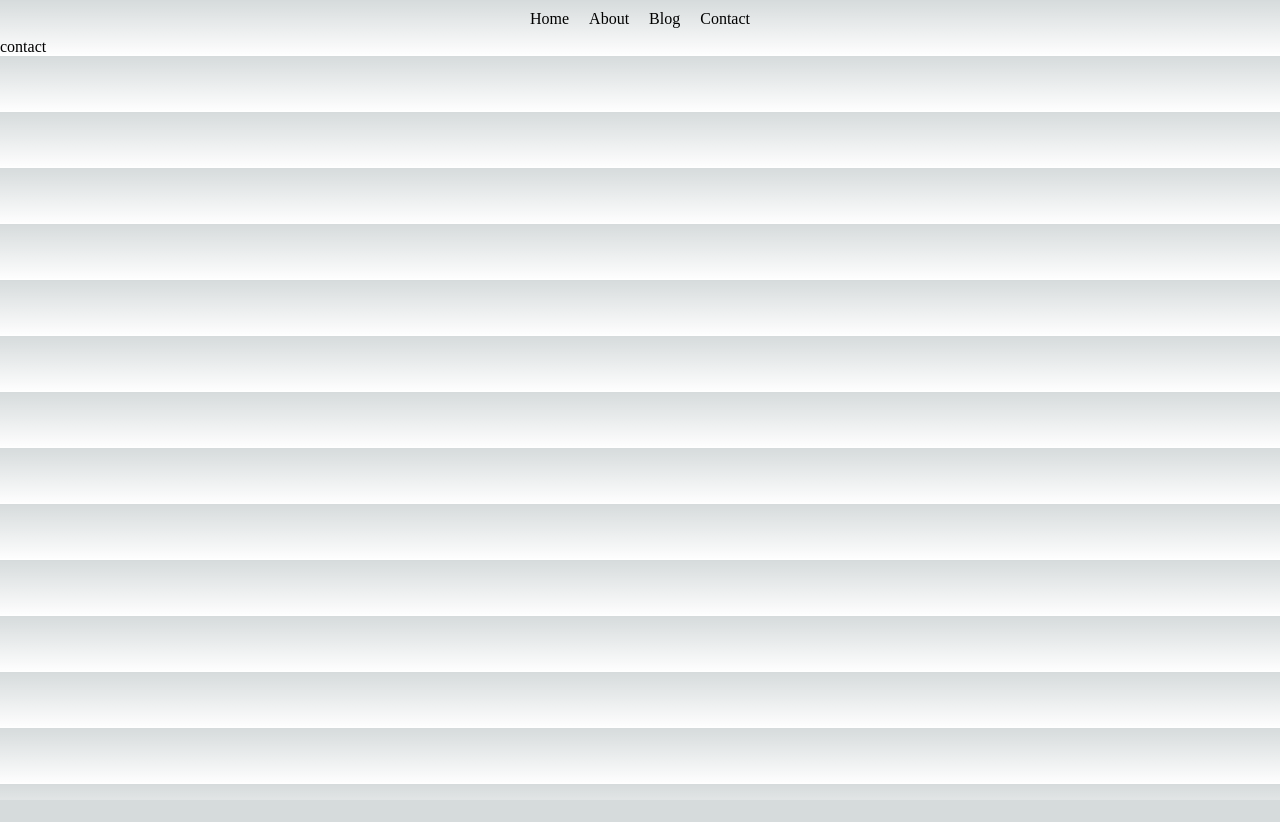
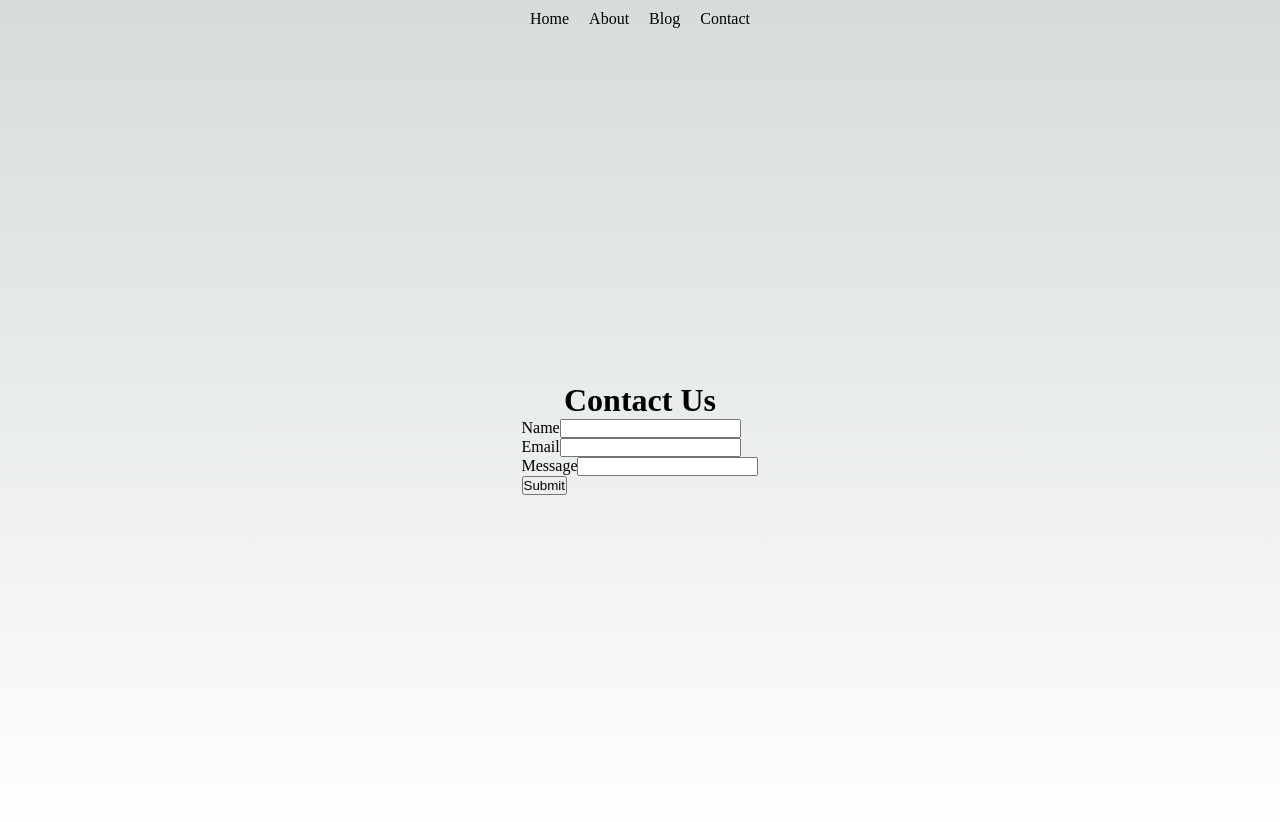
Before and after one commit to asimmaqsood57/Hunting-Coders-in-Next-Js, a Next.js app: page /contact in a window 1280 px wide. Shown: the top 822 px of the page. Before the commit the page ends 800 px from the top, so only its background shows below. Built offline with nearby package versions, Linux system fonts and the light colour scheme.

Commit message:
contact api is integrated

```diff
--- /dev/null
+++ b/contactData/4.json
@@ -0,0 +1 @@
+{"name":"Asim Maqsood","email":"asimmaqsood57@gmail.com","message":"this is essage"}
--- a/src/pages/contact.js
+++ b/src/pages/contact.js
@@ -1,7 +1,84 @@
-import React from "react";
+import React, { useState } from "react";
+import styles from "../styles/Contact.module.css";
 
 const Contact = () => {
-  return <div>contact</div>;
+  const handleSubmit = (e) => {
+    e.preventDefault();
+
+    const data = {
+      name,
+      email,
+      message,
+    };
+
+    fetch("http://localhost:3000/api/postContact", {
+      method: "POST",
+      headers: {
+        "Content-Type": "application/json",
+      },
+      body: JSON.stringify(data),
+    })
+      .then((res) => res.json())
+      .then((data) => console.log(data));
+  };
+  const [name, setName] = useState("");
+  const [email, setEmail] = useState("");
+  const [message, setMessage] = useState("");
+
+  return (
+    <div className={styles.container}>
+      <h1>Contact Us</h1>
+      <form onSubmit={handleSubmit}>
+        <div className="mb-3">
+          <label for="exampleInputEmail1" className="form-label">
+            Name
+          </label>
+          <input
+            type="text"
+            className="form-control"
+            name="name"
+            value={name}
+            onChange={(e) => setName(e.target.value)}
+            id="exampleInputEmail1"
+            aria-describedby="emailHelp"
+          />
+        </div>
+        <div className="mb-3">
+          <label for="exampleInputEmail1" className="form-label">
+            Email
+          </label>
+          <input
+            type="text"
+            className="form-control"
+            value={email}
+            onChange={(e) => setEmail(e.target.value)}
+            id="exampleInputEmail1"
+            name="email"
+            aria-describedby="emailHelp"
+          />
+        </div>
+
+        <div className="mb-3">
+          <label for="exampleInputEmail1" className="form-label">
+            Message
+          </label>
+          <input
+            type="text"
+            className="form-control"
+            id="exampleInputEmail1"
+            value={message}
+            onChange={(e) => setMessage(e.target.value)}
+            name="message"
+            aria-describedby="emailHelp"
+          />
+        </div>
+
+        <button type="submit" className="btn btn-primary">
+          Submit
+        </button>
+      </form>
+    </div>
+  );
 };
 
 export default Contact;
--- /dev/null
+++ b/src/styles/Contact.module.css
@@ -0,0 +1,7 @@
+.container {
+  display: flex;
+  flex-direction: column;
+  justify-content: center;
+  align-items: center;
+  height: 100vh;
+}
```
